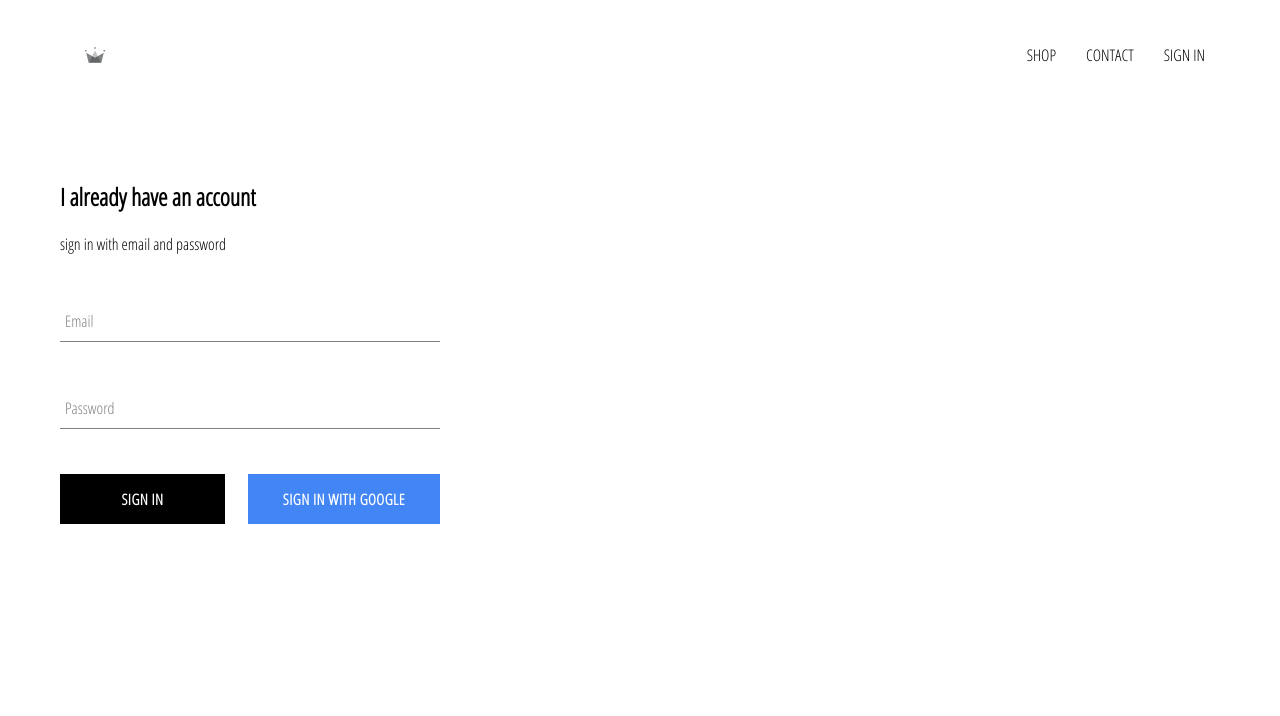
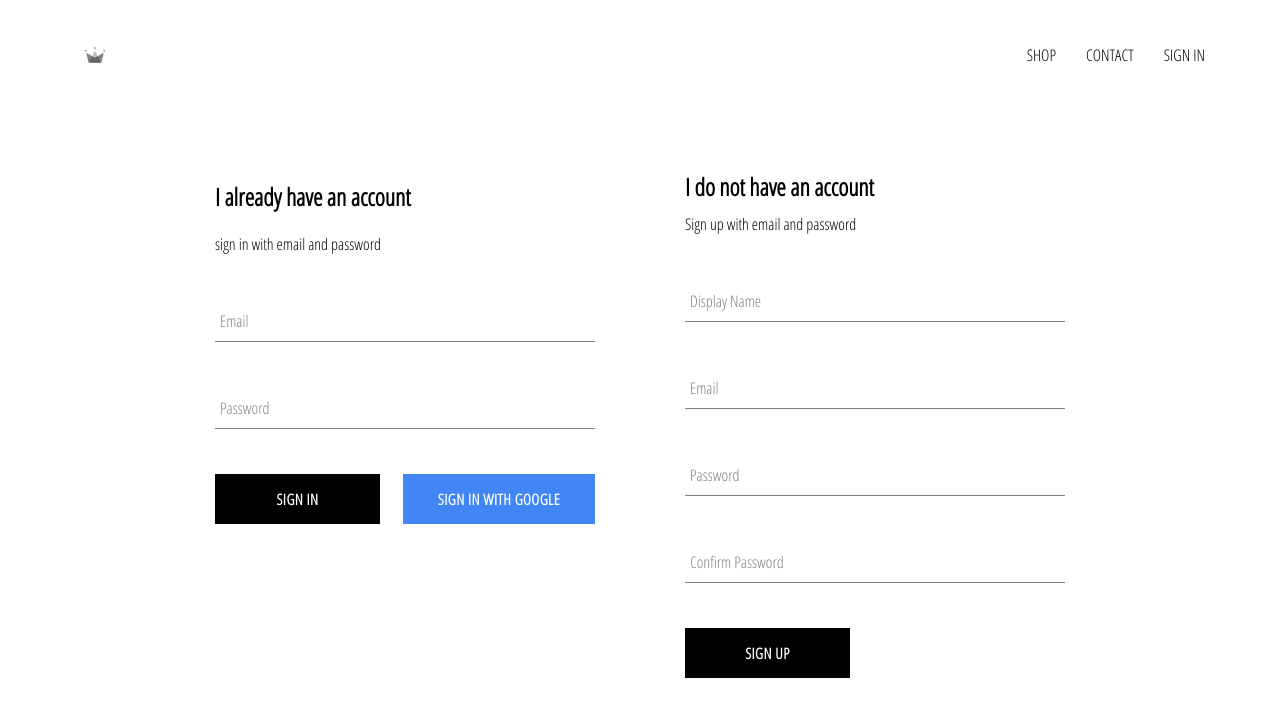
Before and after one commit to Solomon-igbigbi/slay-with-style, a React (Create React App) app: page /auth in a window 1280 px wide. Shown: the top 716 px of the page. Built offline with nearby package versions, Linux system fonts and the light colour scheme; no server answers.

Commit message:
implemented firebase utility to store user to data base

```diff
--- a/src/App.js
+++ b/src/App.js
@@ -4,7 +4,7 @@
 import Shop from './pages/shoppage/shoppage.components'
 import SignInAndSignUpPage from './pages/sign-in-and-sign-out/sign-in-and-sign-out'
 import { Switch, Route } from 'react-router-dom'
-import { auth } from './components/firebase/firebase.utils';
+import { auth, createUserProfileDocument } from './firebase/firebase.utils';
 
 import './App.css';
 
@@ -21,10 +21,22 @@
   unsubscribeFromAuth = null;
 
   componentDidMount() {
-    this.unsubscribeFromAuth = auth.onAuthStateChanged(user => {
-      this.setState({ currentUser: user})
-
-      console.log(user)
+    this.unsubscribeFromAuth = auth.onAuthStateChanged(async userAuth => {
+      if(userAuth){
+        console.log(userAuth)
+        const userRef = await createUserProfileDocument(userAuth);
+        console.log(userRef)
+        userRef.onSnapshot(snapShot => {
+          this.setState({
+            currentUser: {
+              id: snapShot.id,
+              ...snapShot.data()
+            },
+          })
+          console.log(this.state)
+        })
+      }
+      this.setState({ currentUser: userAuth })
     })
   }
 
--- a/src/components/header-compnonents/header-components.jsx
+++ b/src/components/header-compnonents/header-components.jsx
@@ -1,7 +1,7 @@
 import React from 'react';
 import { Link } from 'react-router-dom';
 import { ReactComponent as Logo } from '../../assets/crown.svg'
-import { auth } from '../firebase/firebase.utils.js'
+import { auth } from '../../firebase/firebase.utils.js'
 
 import './header-component.style.scss';
 
--- a/src/components/sign-in/sign-in.component.jsx
+++ b/src/components/sign-in/sign-in.component.jsx
@@ -3,7 +3,7 @@
 
 import FormInput from '../../components/form-input/form-input.component'
 import CustomButton from '../../components/custom-button/custom-button.component'
-import { signInWithGoogle } from '../firebase/firebase.utils.js'
+import { signInWithGoogle } from '../../firebase/firebase.utils.js'
 
 class SignIn extends React.Component {
     constructor(props){
--- /dev/null
+++ b/src/components/sign-up/sign-up.components.jsx
@@ -0,0 +1,104 @@
+import React from 'react';
+
+import FormInput from '../form-input/form-input.component'
+import CustomButton from '../custom-button/custom-button.component'
+
+import { auth, createUserProfileDocument } from '../../firebase/firebase.utils'
+
+import './sign-up.style.scss'
+
+
+class SignUp extends React.Component {
+    constructor(){
+        super();
+
+        this.state = {
+            displayName: '',
+            email: '',
+            password: '',
+            confirmPassword: ''
+        }
+
+    }
+
+    handleSubmit = async (event) => {
+        event.preventDefault();
+
+        const { displayName, email, password, confirmPassword } = this.state
+
+        if (password !== confirmPassword) {
+            alert(`passwords don't match`);
+            return
+        }
+
+        try {
+            const { user } = await auth.createUserWithEmailAndPassword(
+                email, password
+            );
+
+            await createUserProfileDocument(user, {displayName})
+
+            this.setState = {
+                displayName: '',
+                email: '',
+                password: '',
+                confirmPassword: ''
+            }
+
+        } catch(error) {
+            console.error(error)
+        }
+    }
+
+    handleChange = event => {
+        const { name, value } = event.target;
+        this.setState({ [name]: value })
+    }
+
+    render(){
+        const { displayName, email, password, confirmPassword } = this.state
+        return(
+            <div  className='sign-up'>
+                <h2 className="title">I do not have an account</h2>
+                <span>Sign up with email and password</span>
+                <form className="sign-up-form" onSubmit={this.handleSubmit}>
+                    <FormInput
+                        type='text'
+                        name='displayName'
+                        value={displayName}
+                        onChange={this.handleChange}
+                        label='Display Name'
+                        required
+                    />
+                    <FormInput
+                        type='email'
+                        name='email'
+                        value={email}
+                        onChange={this.handleChange}
+                        label='Email'
+                        required
+                    />
+                    <FormInput
+                        type='password'
+                        name='password'
+                        value={password}
+                        onChange={this.handleChange}
+                        label='Password'
+                        required
+                    />
+                    <FormInput
+                        type='password'
+                        name='confirmPassword'
+                        value={confirmPassword}
+                        onChange={this.handleChange}
+                        label='Confirm Password'
+                        required
+                    />
+                    <CustomButton type='submit'>SIGN UP</CustomButton>
+                </form>
+            </div>
+        )
+    }
+}
+
+export default SignUp
--- /dev/null
+++ b/src/components/sign-up/sign-up.style.scss
@@ -0,0 +1,9 @@
+.sign-up {
+    display: flex;
+    flex-direction: column;
+    width: 380px;
+
+    .title {
+      margin: 10px 0;
+    }
+  }
--- a/src/components/firebase/firebase.utils.js
+++ b/src/firebase/firebase.utils.js
@@ -12,7 +12,35 @@
     measurementId: "G-S8DBQ1BWY0"
 };
 
+
+export const createUserProfileDocument = async (userAuth, additionalData) => {
+    if(!userAuth) return;
+
+    const userRef = firestore.doc(`users/${userAuth.uid}`)
+
+    const snapShot = await userRef.get();
+
+    if(!snapShot.exists) {
+        const { displayName, email } = userAuth;
+        const createdAt = new Date();
+        try {
+            await userRef.set({
+                displayName,
+                email,
+                createdAt,
+                ...additionalData
+            })
+        }
+        catch(err) {
+            return `a probelem occured creating a user ${err}`
+        }
+    }
+    return userRef;
+}
+
+
 firebase.initializeApp(config)
+
 
 export const auth = firebase.auth();
 export const firestore = firebase.firestore()
--- a/src/pages/sign-in-and-sign-out/sign-in-and-sign-out.jsx
+++ b/src/pages/sign-in-and-sign-out/sign-in-and-sign-out.jsx
@@ -1,10 +1,12 @@
 import React from 'react';
 import './sign-in-and-sign-out.style.scss';
 import SignIn from '../../components/sign-in/sign-in.component'
+import SignUp from '../../components/sign-up/sign-up.components'
 
 const SignInAndSignUpPage = () => (
-    <div>
+    <div className='sign-in-and-sign-up'>
         <SignIn />
+        <SignUp />
     </div>
 )
 
--- a/src/pages/sign-in-and-sign-out/sign-in-and-sign-out.style.scss
+++ b/src/pages/sign-in-and-sign-out/sign-in-and-sign-out.style.scss
@@ -0,0 +1,6 @@
+.sign-in-and-sign-up {
+    width: 850px;
+    display: flex;
+    justify-content: space-between;
+    margin: 30px auto;
+  }
```
Also changed, not shown: 1 other file (tests, documents, lock files or other folders).
